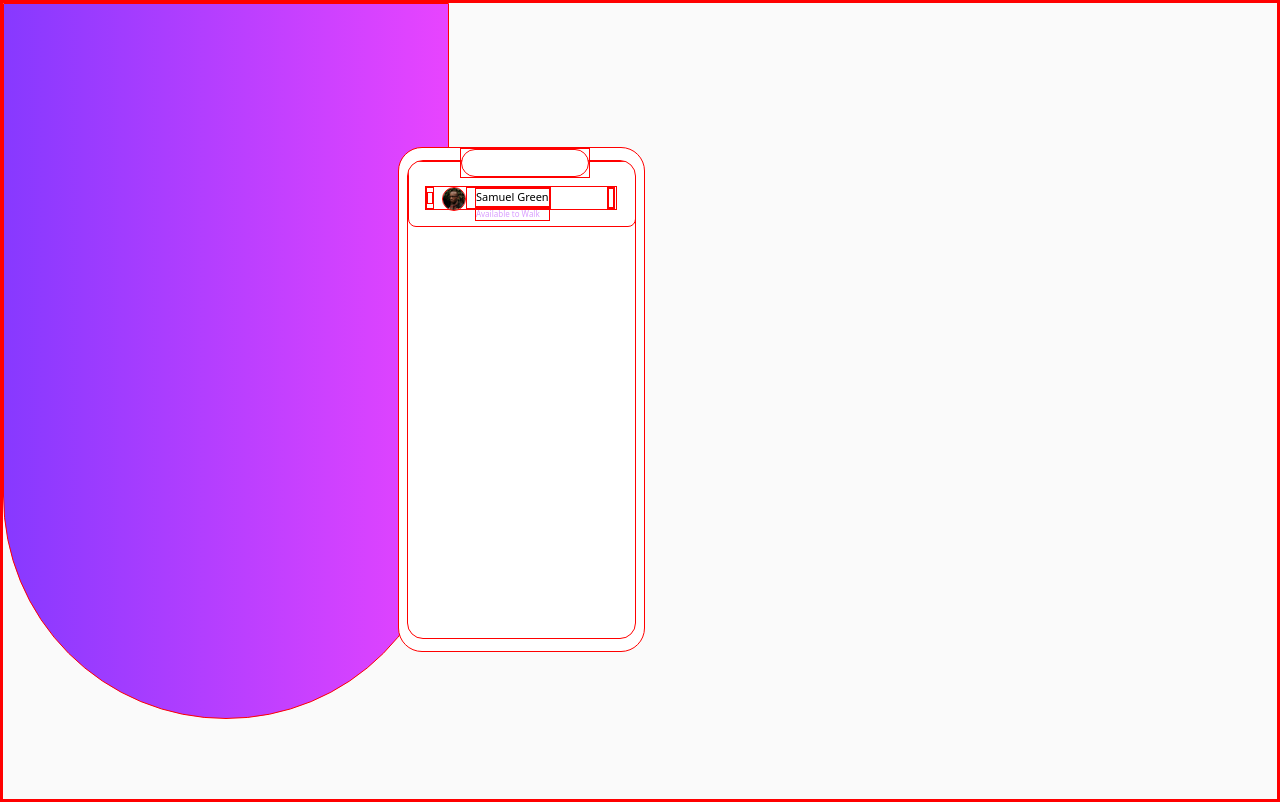
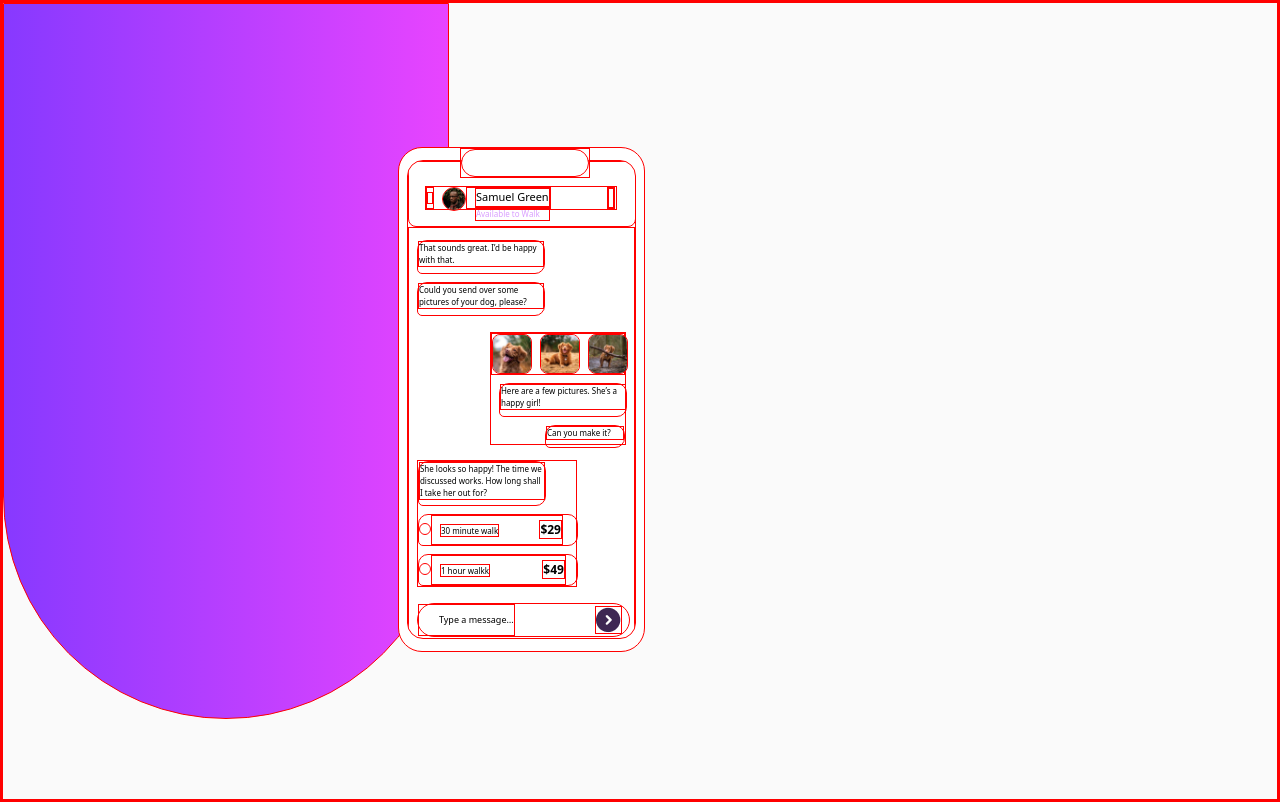
Before and after one commit to Georginio-prod/chat-app-css-illustration, a website built with Vite: page index.html in a window 1280 px wide. Built offline with nearby package versions, Linux system fonts and the light colour scheme.

Commit message:
style: add the element for the card

```diff
--- a/index.html
+++ b/index.html
@@ -47,11 +47,80 @@
                 <img src="./public/Combined Shape.png" alt="" />
               </div>
             </div>
+          </div>
+          <div>
+            <div class="w-32 h-[34px] mt-3 ml-2 rounded-custom">
+              <p class="text-[8px]">
+                That sounds great. I’d be happy with that.
+              </p>
+            </div>
+            <div class="w-32 h-[34px] mt-2 ml-2 rounded-custom">
+              <p class="text-[8px]">
+                Could you send over some pictures of your dog, please?
+              </p>
+            </div>
 
+            <div class="w-[136px] h-[113px] mt-4 float-end mr-2">
+              <div class="flex gap-2">
+                <img
+                  src="./public/dog-image-1.jpg"
+                  alt=""
+                  class="w-10 h-10 rounded-lg"
+                />
+                <img
+                  src="./public/dog-image-2.jpg"
+                  alt=""
+                  class="w-10 h-10 rounded-lg"
+                />
+                <img
+                  src="./public/dog-image-3.jpg"
+                  alt=""
+                  class="w-10 h-10 rounded-lg"
+                />
+              </div>
+
+              <div class="w-32 h-[34px] mt-2 ml-2 rounded-custom">
+                <p class="text-[8px]">
+                  Here are a few pictures. She’s a happy girl!
+                </p>
+              </div>
+              <div class="w-20 h-[23px] mt-2 ml-2 rounded-custom float-end">
+                <p class="text-[8px]">Can you make it?</p>
+              </div>
+            </div>
+
+            <div class="w-40 h-[125] mt-36 ml-2">
+              <div class="w-32 h-[45px] rounded-custom">
+                <p class="text-[8px]">
+                  She looks so happy! The time we discussed works. How long
+                  shall I take her out for?
+                </p>
+              </div>
+              <div class="w-40 h-8 rounded-custom mt-2 flex">
+                <div class="w-3 h-3 mt-2 rounded-full"></div>
+                <div>
+                  <span class="text-[8px] ml-2 mr-9">30 minute walk</span>
+                  <span class="text-xs font-bold"> $29</span>
+                </div>
+              </div>
+
+              <div class="w-40 h-8 rounded-custom mt-2 flex">
+                <div class="w-3 h-3 mt-2 rounded-full"></div>
+                <div>
+                  <span class="text-[8px] ml-2 mr-12">1 hour walkk</span>
+                  <span class="text-xs font-bold"> $49</span>
+                </div>
+              </div>
+            </div>
+
+            <div class="w-[213px] h-[34px] mt-4 ml-2 mb-3 rounded-full flex ">
+              <p class="text-[9px] flex items-center pl-5">Type a message…</p>
+              <img src="./public/Group 8.png" alt="" class="flex m-auto ml-20">
+            </div>
           </div>
         </div>
+      </div>
 
-      </div>
     </div>
   </body>
 </html>
--- a/style.css
+++ b/style.css
@@ -10,7 +10,8 @@
   border: 1px solid red;
 }
 
-/* .custom-rounded-bottom {
-  border-bottom-left-radius: 250px;
-  border-bottom-right-radius: 340px;
-} */
+
+
+.rounded-custom {
+  border-radius: 10px 10px 10px 5px; /* top-left top-right bottom-right bottom-left */
+}
--- a/tailwind.config.js
+++ b/tailwind.config.js
@@ -9,7 +9,6 @@ export default {
         linear2: '#8739FF',
         des:'#D99EFF'
       },
-
     },
   },
   plugins: [],
```
Also changed, not shown: public/Group 8.png (added), public/Oval.png (added), public/Rectangle Copy 3.png (added).
